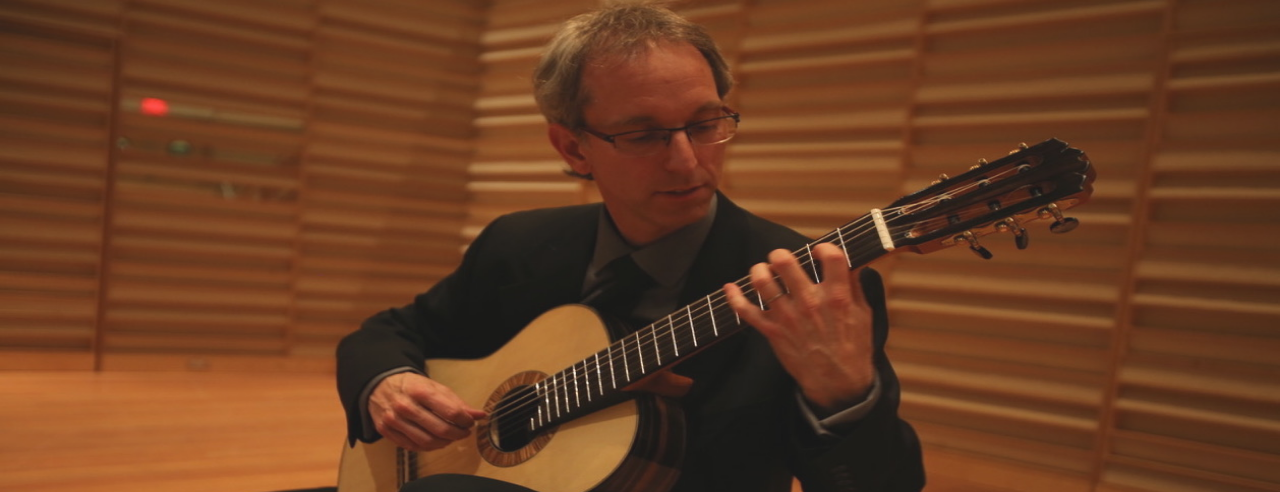
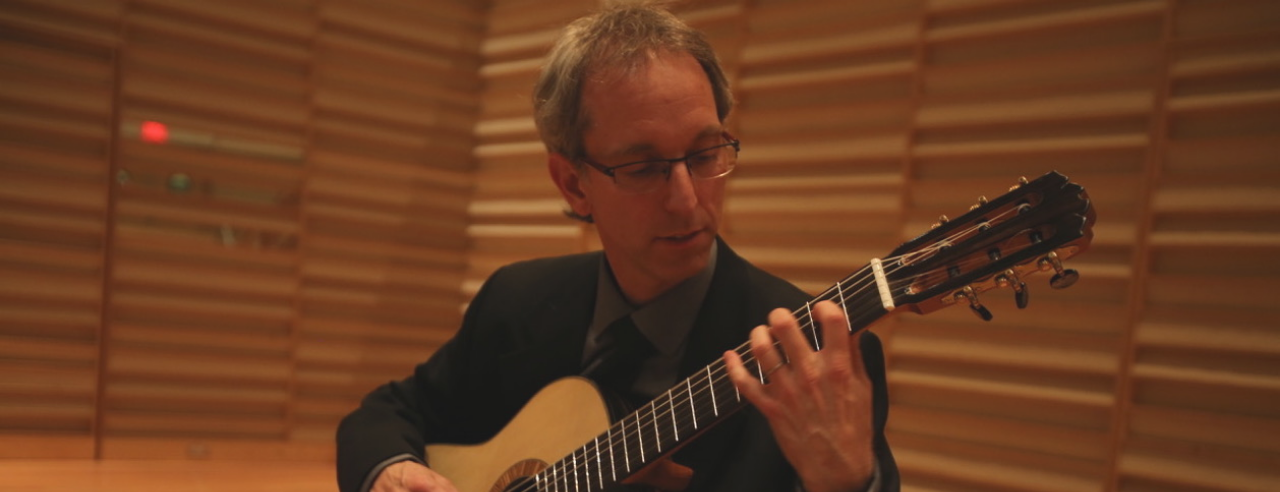
Before and after one commit to craigeinhorn/craigeinhorn.github.io, a plain HTML site: page index.html in a window 1280 px wide. Shown: the part 136-628 px from the top of the page. Drawn offline with Linux system fonts and the light colour scheme.

Commit message:
Fixed showcase image distortion

```diff
--- a/css/style.css
+++ b/css/style.css
@@ -197,12 +197,13 @@ header a:hover{
 
 /* Showcase */
 #showcase{
-  background:url('../img/craigshowcaseedit.jpeg') round 0 0px;
+  background:url('../img/craigshowcaseedit.jpeg') no-repeat 0 0px;
   min-height:600px;
   opacity:0.9;
   border-bottom:#010101 3px solid;
   text-align: right;
   vertical-align:bottom;
+  background-size:cover;
 }
 
 #showcase h1{
```
Also changed, not shown: 1 other file.
